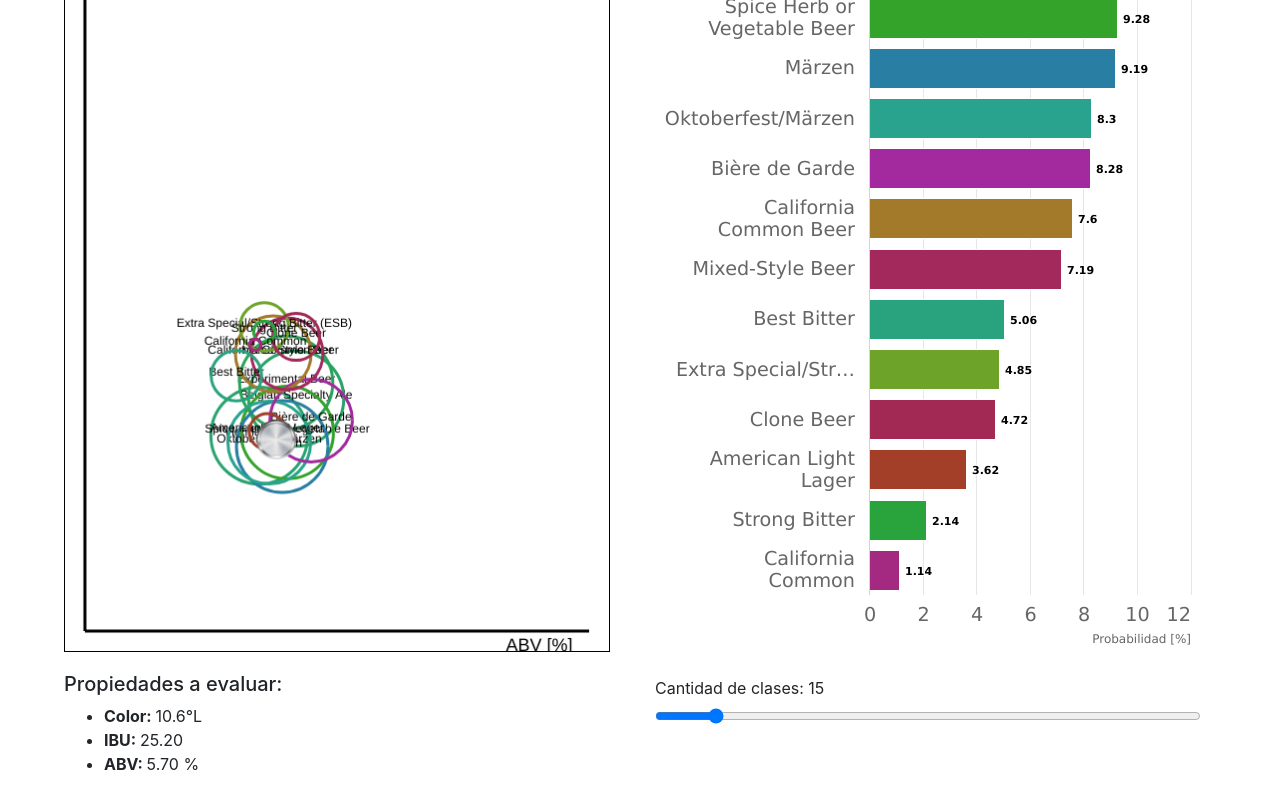
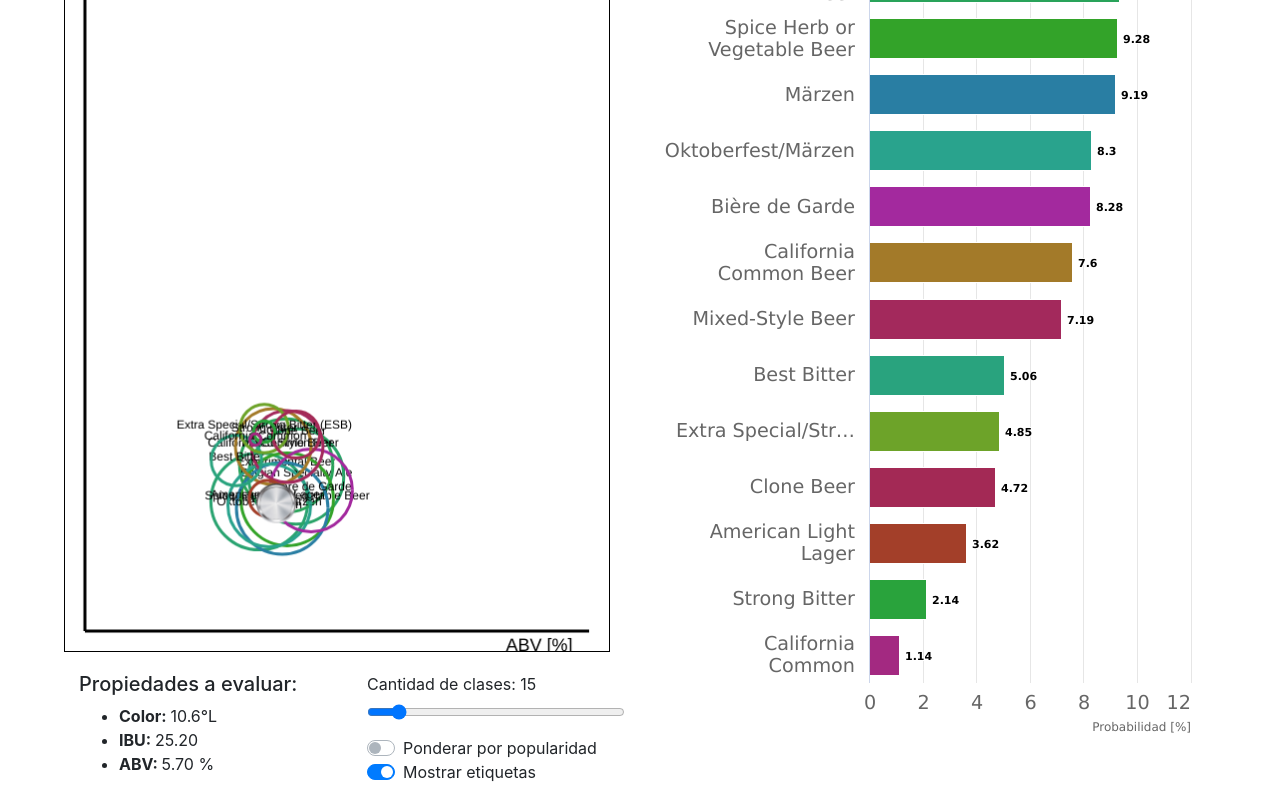
Before and after one commit to matiasmicheletto/visualizacion-uns, a React (Create React App) app: page /dashboard in a window 1280 px wide. Shown: the part 340-1140 px from the top of the page. Built offline with nearby package versions, Linux system fonts and the light colour scheme.

Commit message:
Ponderar por frecuencia

```diff
--- a/src/charts/BarPlot.js
+++ b/src/charts/BarPlot.js
@@ -6,8 +6,7 @@ class BarPlot extends Component {
 
     config = {
         chart: {
-            type: 'bar',
-            height: '900px'
+            type: 'bar'
         },
         title: {
             text: 'Estilos de cerveza y puntajes de similitud',
@@ -63,7 +62,7 @@ class BarPlot extends Component {
     render() {
         return(
             <figure className="highcharts-figure">
-                <div id={this.props.id}></div>
+                <div id={this.props.id} style={{height:"95%"}}></div>
             </figure>
         )
     }
--- a/src/components/Dashboard.js
+++ b/src/components/Dashboard.js
@@ -13,13 +13,16 @@ const defaultTarget = {
   abv: 5.7
 };
 const numStyles = 15;
+const useFreq = false;
 
 class Dashboard extends Component {
 
   state = {
     target: defaultTarget,
-    styles: classify(defaultTarget, numStyles),
-    numStyles: numStyles
+    styles: classify(defaultTarget, numStyles, useFreq),
+    numStyles: numStyles, // Cantidad de estilos a incluir
+    showLabels: true, // Mostrar etiquetas de estilos en el slider
+    useFreq: useFreq // Usar popularidad para ponderar estilos
   }
 
   sliderConfig = { // Slider bidimensional
@@ -28,13 +31,13 @@ class Dashboard extends Component {
     xMax: 15,
     yLabel: "IBU",
     yPrefix: "",
-    yMax:100
+    yMax:150
   }
 
   targetChange(newTarget) { // Evento de cambio de receta a evaluar
     let newState = {
       target: newTarget,
-      styles: classify(newTarget, this.state.numStyles)
+      styles: classify(newTarget, this.state.numStyles, this.state.useFreq)
     };
     this.setState(newState);
   }
@@ -66,12 +69,14 @@ class Dashboard extends Component {
               <Slider2D id="slider2d"
                 config={this.sliderConfig}
                 dataBackground={this.state.styles}
+                showLabels={this.state.showLabels}
                 xValue={this.state.target.abv}
                 yValue={this.state.target.ibu}
                 onChange={e => {this.targetChange({color: this.state.target.color, abv: parseFloat(e.xValue), ibu: parseFloat(e.yValue)})} }/>
             </Row>
 
             <Row style={{marginTop: "20px"}}>
+              <Col>
                 <div>
                   <h5>Propiedades a evaluar: </h5>
                   <ul>
@@ -80,14 +85,8 @@ class Dashboard extends Component {
                     <li><b>ABV: </b>{this.state.target.abv.toFixed(2)} %</li>
                   </ul>
                 </div>
-            </Row>
-
               </Col>
-
-          <Col sm={12} lg={6} style={{height:"100%"}}>
-
-            <BarPlot id='prob-chart' data={this.state.styles}/>
-
+              <Col>
                 <Form.Group>
                   <Form.Label>Cantidad de clases: {this.state.numStyles}</Form.Label>
                   <Form.Control className="num-style-slider"
@@ -96,6 +95,23 @@ class Dashboard extends Component {
                     value={this.state.numStyles}
                   />
                 </Form.Group>
+                <Form.Group>
+                  <Form.Check type="switch" id="freq-switch" label="Ponderar por popularidad" checked={this.state.useFreq}
+                    onChange={e => {
+                      this.setState({
+                        useFreq: e.target.checked,
+                        styles: classify(this.state.target, this.state.numStyles, e.target.checked)});
+                      }}/>
+                  <Form.Check type="switch" id="labls-switch" label="Mostrar etiquetas" checked={this.state.showLabels}
+                    onChange={e => {this.setState({showLabels: e.target.checked});}}/>
+                </Form.Group>
+              </Col>
+            </Row>
+
+          </Col>
+
+          <Col sm={12} lg={6}>
+            <BarPlot id='prob-chart' data={this.state.styles}/>
           </Col>
 
         </Row>
--- a/src/components/Slider2D.js
+++ b/src/components/Slider2D.js
@@ -11,7 +11,7 @@ class Slider2D extends Component {
     width = 800
     height = 800
     padding = 20 // Espacio entre el borde y el eje
-    updateFreq = 250 // Velocidad de actualizacion de mouse
+    updateFreq = 100 // Velocidad de actualizacion de mouse
 
     // Atributos privados
     ctx = null
@@ -34,7 +34,7 @@ class Slider2D extends Component {
 
     xyToCanvas(x,y) { // Conversion de coordenadas
         const v = Math.round(x / this.config.xMax * (this.width - 2*this.padding)) + this.padding;
-        const w = Math.round((100 - y) / this.config.yMax * (this.height - 2*this.padding)) + this.padding;
+        const w = Math.round((this.config.yMax - y) / this.config.yMax * (this.height - 2*this.padding)) + this.padding;
         return [v,w];
     }
 
@@ -50,7 +50,8 @@ class Slider2D extends Component {
                 this.height = this.containerRef.current.clientHeight;
                 canvas.width = this.width;
                 canvas.height = this.height;
-                this.ctx.font = "18px Helvetica";
+                //this.ctx.font = "18px Helvetica";
+                this.ctx.lineWidth = 3;
                 this.componentDidUpdate();
             }catch(e){
                 //console.log(e);
@@ -96,16 +97,19 @@ class Slider2D extends Component {
         this.ctx.stroke();
 
         // Dibujar centroides
-        let r = 0;
+        if(this.props.dataBackground){
+            let idx = 0;
             this.ctx.font = "12px Helvetica";
             for(let d of this.props.dataBackground.data){
                 let p = this.xyToCanvas(d.u[2], d.u[1]);
                 this.ctx.strokeStyle = d.color;
                 this.ctx.beginPath();
                 this.ctx.arc(p[0], p[1], d.y*5, 0, 6.28);
-            this.ctx.fillText(this.props.dataBackground.names[r], p[0], p[1]);
+                if(this.props.showLabels)
+                    this.ctx.fillText(this.props.dataBackground.names[idx], p[0], p[1]);
                 this.ctx.stroke();
-            r+=1;
+                idx+=1;
+            }
         }
 
         // Dibujar perilla del deslizador
@@ -157,7 +161,7 @@ class Slider2D extends Component {
 
                 const r = canvas.getBoundingClientRect();
 
-                // Mapear a escala 0-100
+                // Mapear escala
                 const x = (e.clientX - r.left - this.padding) / (r.right - r.left - 2*this.padding) * this.config.xMax;
                 const y = this.config.yMax - (e.clientY - r.top - this.padding) / (r.bottom - r.top - 2*this.padding) * this.config.yMax;
 
--- a/src/utils/Classifier.js
+++ b/src/utils/Classifier.js
@@ -17,15 +17,17 @@ const mahalanobis = (x, u, ci) => {
     return m;
 };
 
-const classify = (s, n = 10) => {
+const classify = (s, n = 10, uf = false) => {
     // Dado el estilo de cerveza con atributos "s = {color, ibu, abv}" obtiene la distancia
     // de Mahalanobis a cada estilo de cerveza conocido presente en el dataset "data"
-    // "n" es la cantidad de resultados a devolver
+    // "n" es la cantidad de resultados a devolver y "uf" indica si hay que tener
+    // en cuenta la frecuencia de cada clase o no
 
     let x = [s.color, s.ibu, s.abv]; // Vector de la receta a evaluar
 
     let styles = []; // Lista de distancias a cada distribucion
 
+    const fSum = uf ? data.reduce((a, b) => {return a + b.Freq}, 0) : 0; // Suma de la frecuencia de cada clase
 
     for(let k in data){ // Para cada clase o estilo
 
@@ -41,9 +43,11 @@ const classify = (s, n = 10) => {
             [data[k].s31, data[k].s32, data[k].s33]
         ];
 
+        const m = uf ? mahalanobis(x, u, ci) * data[k].Freq / fSum : mahalanobis(x, u, ci);
+
         styles.push({ // Agregar nuevo resultado de distancia de Mahalanobis
             name: data[k].Style,
-            dist: mahalanobis(x, u, ci),
+            dist: m,
             u: [data[k].u_Color,data[k].u_IBU,data[k].u_ABV]
         });
     }
```
Lines whose indentation alone changed are shown as unchanged.
